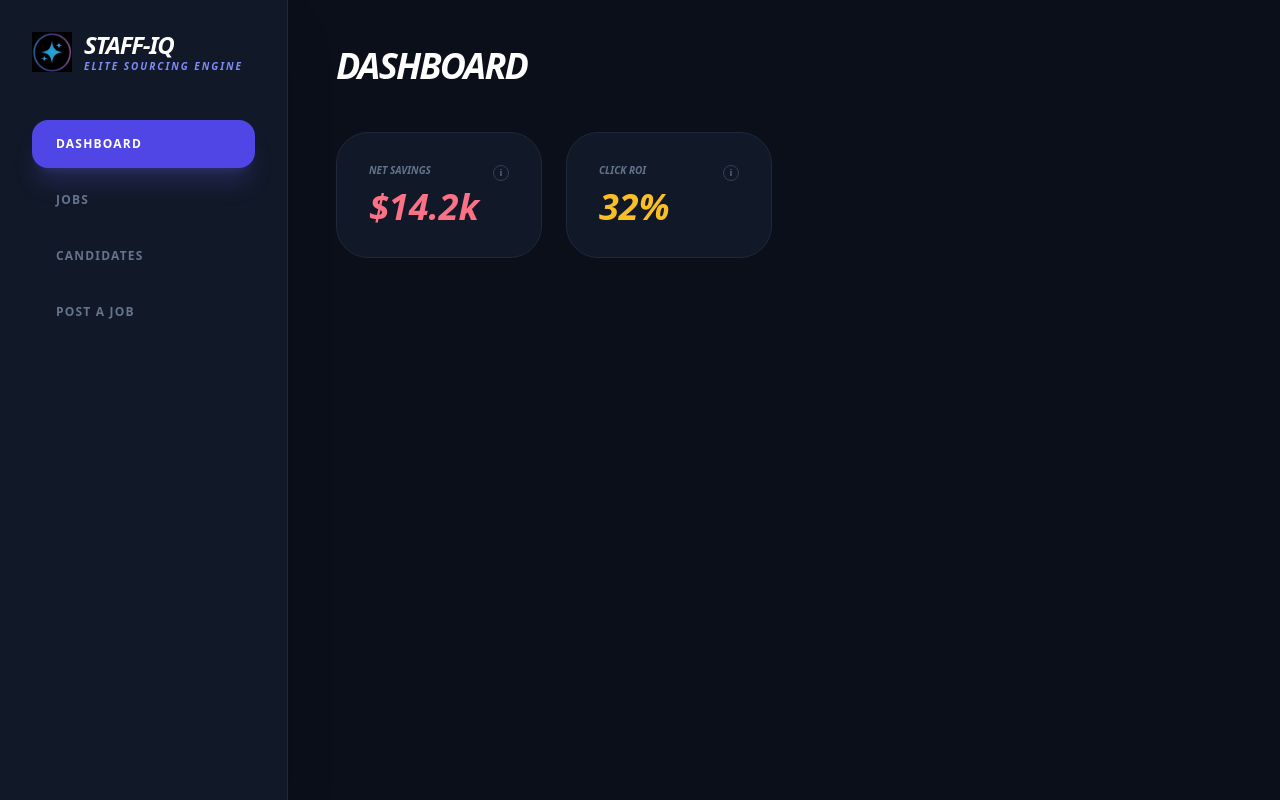
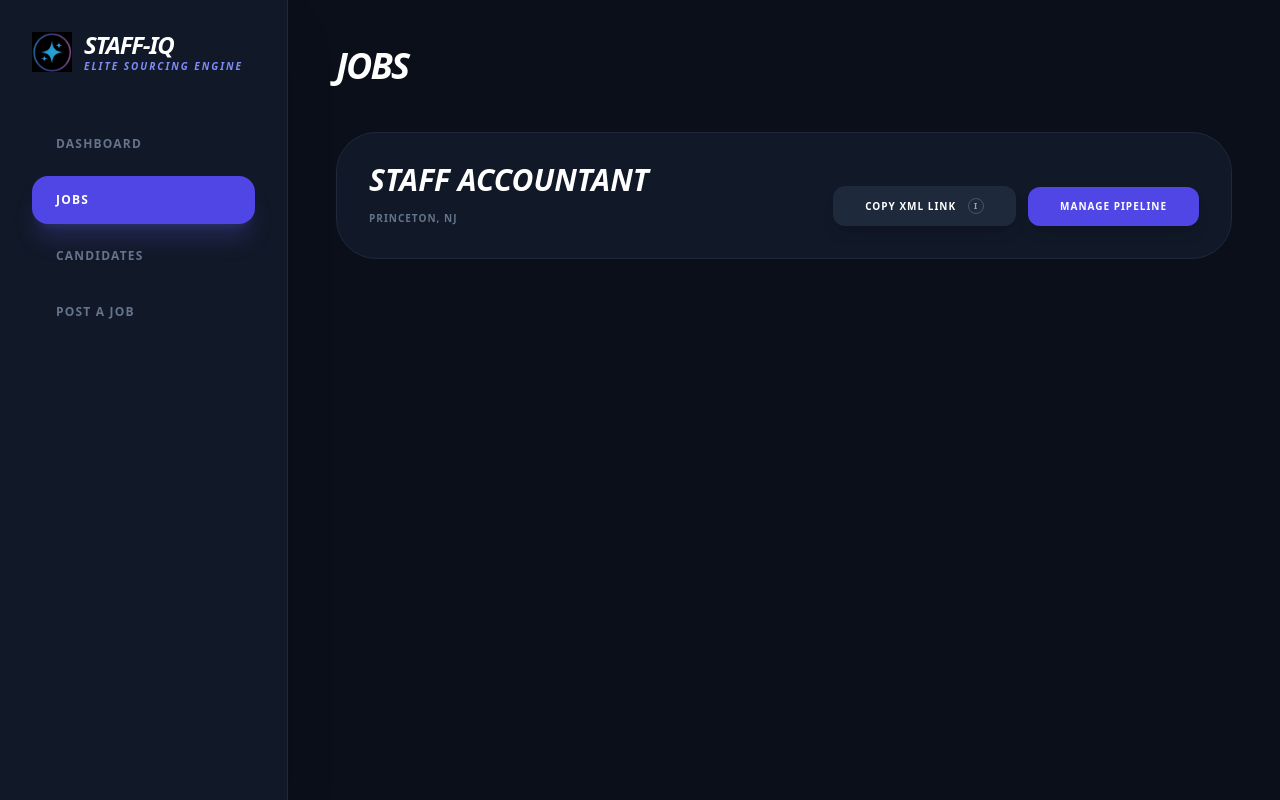
Before and after one commit to dansims2024-afk/staff-iq, a React (Vite) app: page / in a window 1280 px wide. Built offline with nearby package versions, Linux system fonts and the light colour scheme.

Commit message:
Update App.jsx

```diff
--- a/src/App.jsx
+++ b/src/App.jsx
@@ -2,12 +2,12 @@ import React, { useState } from 'react';
 
 export default function App() {
   // --- 1. GLOBAL STATE ---
-  const [activeTab, setActiveTab] = useState('Dashboard');
+  const [activeTab, setActiveTab] = useState('Jobs');
   const [copyStatus, setCopyStatus] = useState("Copy XML Link");
 
-  // --- 2. SAMPLE DATA ---
+  // --- 2. SAMPLE DATA (Staff Accountant Scenario) ---
   const [jobs] = useState([{
-    id: 1, title: "Staff Accountant", location: "Princeton, NJ", applicants: 10, clicks: 342,
+    id: 1, title: "Staff Accountant", location: "Princeton, NJ",
     xmlUrl: "https://staff-iq.com/feeds/princeton-acc-1042.xml"
   }]);
 
@@ -19,7 +19,7 @@ export default function App() {
   };
 
   return (
-    <div className="flex min-h-screen font-sans bg-[#0B0F1A] text-white">
+    <div className="flex min-h-screen font-sans bg-[#0B0F1A] text-white selection:bg-indigo-500/30">
 
       {/* SIDEBAR */}
       <nav className="w-72 p-8 fixed h-full flex flex-col bg-[#111827] border-r border-slate-800 shadow-2xl z-30">
@@ -42,49 +42,35 @@ export default function App() {
             <h2 className="text-4xl font-[900] italic uppercase tracking-tighter leading-none mb-2">{activeTab}</h2>
         </header>
 
-        {/* DASHBOARD: INTEL TOOLTIP */}
-        {activeTab === 'Dashboard' && (
-          <div className="space-y-10 animate-in fade-in">
-            <div className="grid grid-cols-4 gap-6">
-               {[
-                { label: 'Net Savings', val: '$14.2k', color: 'text-rose-400', tip: 'Calculated by multiplying total viral clicks by the average market Cost-Per-Click ($1.50) for this region and role.' },
-                { label: 'Click ROI', val: '32%', color: 'text-amber-400', tip: 'The percentage of viral clicks that converted into high-scoring (80%+) candidate profiles.' }
-              ].map((s, i) => (
-                <div key={i} className="bg-[#111827] border border-slate-800 p-8 rounded-[32px] group relative">
-                  <div className="flex justify-between items-start">
-                    <p className="text-slate-500 text-[10px] font-black uppercase mb-1 italic leading-none">{s.label}</p>
-                    {/* INFO BUTTON WITH HOVER MESSAGE */}
-                    <div className="w-4 h-4 rounded-full border border-slate-700 flex items-center justify-center text-[8px] font-black text-slate-500 cursor-help hover:border-indigo-500 hover:text-indigo-400">i</div>
-                  </div>
-                  <p className={`text-4xl font-[900] italic ${s.color} leading-none mt-2`}>{s.val}</p>
-
-                  {/* TOOLTIP MESSAGE */}
-                  <div className="absolute top-0 left-0 w-full p-6 bg-indigo-600 rounded-[32px] opacity-0 group-hover:opacity-100 transition-opacity pointer-events-none z-10 shadow-2xl">
-                    <p className="text-[10px] font-black uppercase tracking-widest mb-2 italic">Intelligence Insight</p>
-                    <p className="text-[11px] font-bold leading-relaxed">{s.tip}</p>
-                  </div>
-                </div>
-              ))}
-            </div>
-          </div>
-        )}
-
-        {/* JOBS: CLICK-TO-COPY XML */}
+        {/* JOBS TAB: XML COPY WITH INTEL BUTTON */}
         {activeTab === 'Jobs' && (
           <div className="space-y-6 animate-in fade-in">
              {jobs.map(j => (
-               <div key={j.id} className="bg-[#111827] border border-slate-800 p-8 rounded-[40px] flex justify-between items-end hover:border-indigo-500 transition-all">
+               <div key={j.id} className="bg-[#111827] border border-slate-800 p-8 rounded-[40px] flex justify-between items-end hover:border-indigo-500 transition-all group">
                   <div>
                     <h4 className="text-3xl font-[900] italic uppercase leading-none mb-4 text-white">{j.title}</h4>
                     <p className="text-[10px] font-bold text-slate-500 uppercase tracking-widest">{j.location}</p>
                   </div>
-                  <div className="flex gap-4">
-                    <button
-                      onClick={() => copyToClipboard(j.xmlUrl)}
-                      className="px-8 py-3 bg-slate-800 rounded-xl text-[10px] font-black uppercase tracking-widest text-white hover:bg-indigo-600 transition-all shadow-lg"
-                    >
-                      {copyStatus}
-                    </button>
+
+                  <div className="flex items-center gap-3">
+                    {/* XML BUTTON GROUP */}
+                    <div className="relative group/tip">
+                       <button
+                        onClick={() => copyToClipboard(j.xmlUrl)}
+                        className="px-8 py-3 bg-slate-800 rounded-xl text-[10px] font-black uppercase tracking-widest text-white hover:bg-indigo-600 transition-all shadow-lg flex items-center gap-3"
+                      >
+                        {copyStatus}
+                        {/* THE INFO BUTTON */}
+                        <div className="w-4 h-4 rounded-full border border-slate-600 flex items-center justify-center text-[8px] font-black text-slate-400 hover:text-white hover:border-white">i</div>
+                      </button>
+
+                      {/* TOOLTIP MESSAGE FOR XML LINK */}
+                      <div className="absolute bottom-full right-0 mb-4 w-64 p-6 bg-indigo-600 rounded-[24px] opacity-0 group-hover/tip:opacity-100 transition-opacity pointer-events-none z-50 shadow-2xl">
+                        <p className="text-[10px] font-black uppercase tracking-widest mb-2 italic leading-none">Distribution Intel</p>
+                        <p className="text-[11px] font-bold leading-relaxed">Paste this link into Indeed, Jooble, or LinkedIn to sync your requisition. This feed tells external boards exactly which role to index for free reach.</p>
+                      </div>
+                    </div>
+
                     <button className="px-8 py-3 bg-indigo-600 rounded-xl text-[10px] font-black uppercase tracking-widest text-white shadow-lg">Manage Pipeline</button>
                   </div>
                </div>
```
